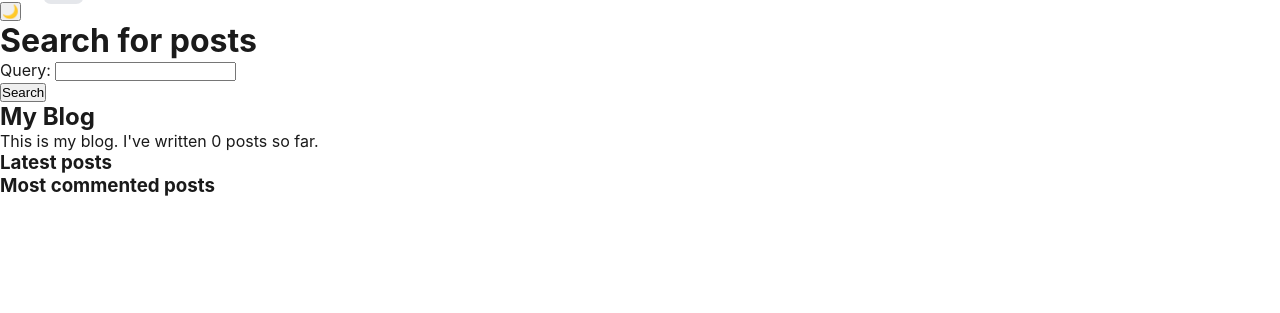
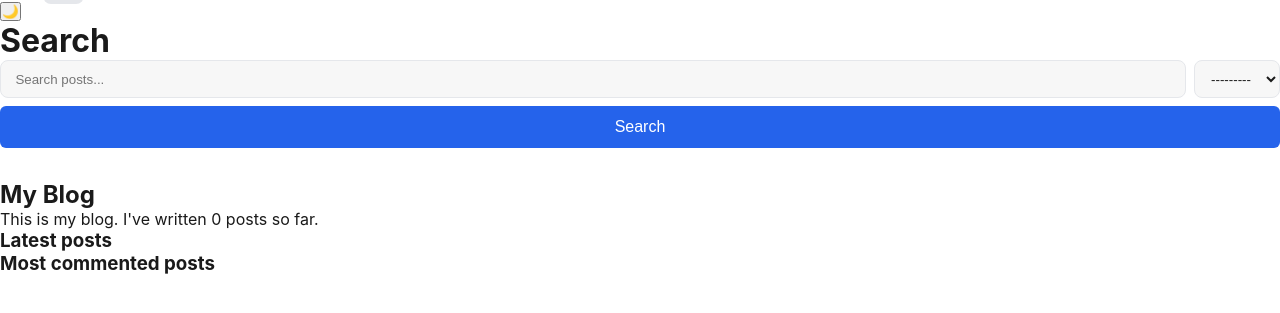
Before and after one commit to zarrush/django-blog, a Django app: page /en/blog/search/ in a window 1280 px wide. Shown: the part 40-353 px from the top of the page. Run offline with Django 4.2, Linux system fonts and the light colour scheme; the visitor is signed in with stand-in values (Sample User, id 1); data that the repository does not hold is empty; parts of the project's set-up code (start-up, migrations or seed data) failed here and were passed over.

Commit message:
feat(blog): enable pg_trgm extension for trigram search
- Add migration to activate pg_trgm PostgreSQL extension
- TrigramSimilarity now works for fuzzy title search

```diff
--- a/blog/forms.py
+++ b/blog/forms.py
@@ -5,12 +5,22 @@ CommentForm handles user comments; SearchForm handles title search.
 """
 
 from django import forms
+from django.utils.translation import gettext_lazy as _
 
-from .models import Comment
+from .models import Category, Comment
 
 
 class CommentForm(forms.ModelForm):
-    """Form for submitting a comment on a post."""
+    """Comment form with an invisible honeypot field."""
+
+    website = forms.CharField(
+        required=False,
+        label="",
+        widget=forms.TextInput(attrs={
+            "class": "hp-field", "tabindex": "-1",
+            "autocomplete": "off", "aria-hidden": "true",
+        }),
+    )
 
     class Meta:
         model = Comment
@@ -18,6 +28,17 @@ class CommentForm(forms.ModelForm):
 
 
 class SearchForm(forms.Form):
-    """Simple form for searching posts by title."""
+    """Search posts by title, optionally filtered by category."""
 
-    query = forms.CharField(max_length=100)
+    query = forms.CharField(
+        max_length=100, required=False, label=_("Search"),
+        widget=forms.TextInput(attrs={
+            "type": "search", "placeholder": _("Search posts..."),
+        }),
+    )
+    category = forms.ModelChoiceField(
+        queryset=Category.objects.all(),
+        to_field_name="slug",
+        required=False,
+        label=_("Category"),
+    )
--- a/blog/static/css/blog.css
+++ b/blog/static/css/blog.css
@@ -197,3 +197,15 @@ body { font-family: var(--font-main); }
          border: 1px solid var(--border); margin-bottom: 1rem; }
 .nav-logout { display: inline; }
 .nav-logout button { background: none; border: none; color: var(--accent); cursor: pointer; }
+
+.search-bar { display: flex; gap: .5rem; margin: 0 0 2rem; flex-wrap: wrap; }
+.search-bar input[type="search"] {
+  flex: 1; min-width: 200px; padding: .6rem .9rem;
+  border: 1px solid var(--border); border-radius: 8px;
+  background: var(--card); color: var(--text);
+}
+.search-bar select {
+  padding: .6rem .75rem; border: 1px solid var(--border);
+  border-radius: 8px; background: var(--card); color: var(--text);
+}
+.hp-field { position: absolute; left: -9999px; height: 0; overflow: hidden; }
--- a/blog/templates/blog/base.html
+++ b/blog/templates/blog/base.html
@@ -1,6 +1,8 @@
 {% load static %}
 {% load blog_tags %}
 {% load static i18n %}
+{% load cache %}
+
 <!doctype html>
 <html lang="{{ LANGUAGE_CODE }}"
       dir="{% if LANGUAGE_BIDI %}rtl{% else %}ltr{% endif %}"
@@ -21,7 +23,16 @@
     <meta name="viewport" content="width=device-width, initial-scale=1" />
 
     {# SEO: every page defines its own title and description. #}
-    <title>{% block title %}{% endblock %} | My Blog</title>
+    <title>{% block title %}{% trans "My Blog" %}{% endblock %}</title>
+    <meta name="description" content="{% block meta_description %}{% trans 'A bilingual blog about code, life and building things for the web.' %}{% endblock %}">
+    <link rel="canonical" href="{{ request.build_absolute_uri }}">
+    <meta property="og:site_name" content="{% trans 'My Blog' %}">
+    <meta property="og:title" content="{% block og_title %}{% trans 'My Blog' %}{% endblock %}">
+    <meta property="og:description" content="{% block og_description %}{% trans 'A bilingual blog about code, life and building things for the web.' %}{% endblock %}">
+    <meta property="og:type" content="{% block og_type %}website{% endblock %}">
+    <meta property="og:url" content="{{ request.build_absolute_uri }}">
+    {% block og_image %}{% endblock %}
+    <meta name="twitter:card" content="summary">
     <meta name="description"
           content="{% block description %}A personal blog about Django, Python and modern web development.{% endblock %}" />
 
@@ -76,6 +87,7 @@
     </div>
 
     <div id="sidebar">
+    {% cache 300 sidebar LANGUAGE_CODE %}
       <h2>My Blog</h2>
       <p>This is my blog. I've written {% total_posts %} posts so far.</p>
 
@@ -89,6 +101,7 @@
           <li><a href="{{ post.get_absolute_url }}">{{ post.title }}</a></li>
         {% endfor %}
       </ul>
+    {% endcache %}
     </div>
     <script>
   document.addEventListener('DOMContentLoaded', function () {
--- a/blog/templates/blog/post/detail.html
+++ b/blog/templates/blog/post/detail.html
@@ -1,5 +1,11 @@
 {% extends "blog/base.html" %}
 {% load blog_tags %}
+{% block title %}{{ post.title }}{% endblock %}
+{% block meta_description %}{{ post.excerpt|default:post.body|striptags|truncatewords:30 }}{% endblock %}
+{% block og_title %}{{ post.title }}{% endblock %}
+{% block og_description %}{{ post.excerpt|default:post.body|striptags|truncatewords:30 }}{% endblock %}
+{% block og_type %}article{% endblock %}
+{% block og_image %}{% if post.featured_image %}<meta property="og:image" content="{{ request.build_absolute_uri }}{{ post.featured_image.url }}">{% endif %}{% endblock %}
 
 {% block title %}{{ post.title }}{% endblock %}
 
--- a/blog/templates/blog/post/search.html
+++ b/blog/templates/blog/post/search.html
@@ -1,33 +1,30 @@
 {% extends "blog/base.html" %}
+{% load i18n %}
 
-{% block title %}{% if query %}Search: "{{ query }}"{% else %}Search{% endif %}{% endblock %}
+{% block title %}{% trans "Search" %}{% endblock %}
 
 {% block content %}
-    {% if query %}
-        <h1>Posts containing "{{ query }}"</h1>
-        <p>
-            {% with results.count as total_results %}
-                Found {{ total_results }} result{{ total_results|pluralize }}
-            {% endwith %}
-        </p>
+<h1>{% trans "Search" %}</h1>
 
-        {% for post in results %}
-            <article class="post">
-                <h2 class="post-title">
-                    <a href="{{ post.get_absolute_url }}">{{ post.title }}</a>
-                </h2>
-                <div class="post-body">{{ post.body|truncatewords_html:12 }}</div>
-            </article>
-        {% empty %}
-            <p>No posts found.</p>
-        {% endfor %}
+<form action="{% url 'blog:post_search' %}" method="get" class="search-bar">
+  {{ form.query }}
+  {{ form.category }}
+  <button type="submit" class="btn btn-primary">{% trans "Search" %}</button>
+</form>
 
-        <p><a href="{% url 'blog:post_search' %}">Search again</a></p>
-    {% else %}
-        <h1>Search for posts</h1>
-        <form method="get">
-            {{ form.as_p }}
-            <button type="submit">Search</button>
-        </form>
-    {% endif %}
+{% if query or category %}
+  <div class="post-grid">
+    {% for post in results %}
+      <article class="post-card">
+        <div class="post-content">
+          <h3><a href="{{ post.get_absolute_url }}">{{ post.title }}</a></h3>
+          <p class="excerpt">{{ post.excerpt|default:post.body|striptags|truncatewords:20 }}</p>
+          <div class="meta"><span>{{ post.publish|date:"M d, Y" }}</span></div>
+        </div>
+      </article>
+    {% empty %}
+      <p>{% trans "No results found. Try different keywords." %}</p>
+    {% endfor %}
+  </div>
+{% endif %}
 {% endblock %}
--- a/blog/views.py
+++ b/blog/views.py
@@ -5,10 +5,10 @@ Handles post listing (with tag/category filters), post detail,
 comments, likes, search, archive and author pages.
 """
 
-
 from django.contrib.auth import get_user_model
 from django.contrib.auth.decorators import login_required
 from django.contrib.postgres.search import TrigramSimilarity
+from django.core.cache import cache
 from django.core.paginator import Paginator
 from django.db.models import Count
 from django.shortcuts import get_object_or_404, redirect, render
@@ -26,6 +26,15 @@ POSTS_PER_PAGE = 3
 SIMILAR_POSTS_LIMIT = 4
 RELATED_POSTS_LIMIT = 3
 TRIGRAM_THRESHOLD = 0.1
+COMMENTS_PER_HOUR = 3
+
+
+def get_client_ip(request):
+    """Return the client's IP address."""
+    forwarded = request.META.get("HTTP_X_FORWARDED_FOR")
+    if forwarded:
+        return forwarded.split(",")[0].strip()
+    return request.META.get("REMOTE_ADDR")
 
 
 def post_list(request, tag_slug=None, category_slug=None):
@@ -47,16 +56,14 @@ def post_list(request, tag_slug=None, category_slug=None):
     posts = paginator.get_page(page_number)
 
     return render(request, 'blog/post/list.html', {
-        'posts': posts,
-        'tag': tag,
-        'category': category,
+        'posts': posts, 'tag': tag, 'category': category,
     })
 
 
 def post_detail(request, year, month, day, post):
     """Show a published post with comments, similar and related posts."""
     post = get_object_or_404(
-        Post,
+        Post.published.select_related('author').prefetch_related('tags', 'categories'),
         status=Post.Status.PUBLISHED,
         slug=post,
         publish__year=year,
@@ -66,28 +73,25 @@ def post_detail(request, year, month, day, post):
     comments = post.comments.filter(active=True)
     form = CommentForm()
 
-    # Posts sharing the most tags with the current one.
     post_tag_ids = post.tags.values_list('id', flat=True)
     similar_posts = (
         Post.published.filter(tags__in=post_tag_ids)
         .exclude(id=post.id)
         .annotate(same_tags=Count('tags'))
-        .order_by('-same_tags', '-publish')[:SIMILAR_POSTS_LIMIT]
+        .order_by('-same_tags', '-publish')
+        .select_related('author')[:SIMILAR_POSTS_LIMIT]
     )
-    # Posts from the same categories.
     related_posts = (
         Post.published.filter(categories__in=post.categories.all())
         .exclude(id=post.id)
-        .order_by('-publish')[:RELATED_POSTS_LIMIT]
+        .order_by('-publish')
+        .select_related('author')[:RELATED_POSTS_LIMIT]
     )
     liked = request.user.is_authenticated and post.likes.filter(user=request.user).exists()
 
     return render(request, 'blog/post/detail.html', {
-        'post': post,
-        'comments': comments,
-        'form': form,
-        'similar_posts': similar_posts,
-        'related_posts': related_posts,
+        'post': post, 'comments': comments, 'form': form,
+        'similar_posts': similar_posts, 'related_posts': related_posts,
         'liked': liked,
     })
 
@@ -105,48 +109,61 @@ def post_like(request, post_id):
 
 @require_POST
 def post_comment(request, post_id):
-    """Handle a new comment submission on a published post."""
+    """Handle a new comment with honeypot + rate-limit + moderation."""
     post = get_object_or_404(Post, id=post_id, status=Post.Status.PUBLISHED)
-
-    comment = None
     form = CommentForm(data=request.POST)
 
     if form.is_valid():
+        # Honeypot: bots fill it, humans never see it.
+        if form.cleaned_data.get("website"):
+            return redirect(post.get_absolute_url())
+
+        # Rate limit per IP.
+        key = f"comment-rate:{get_client_ip(request)}"
+        attempts = cache.get(key, 0)
+        if attempts >= COMMENTS_PER_HOUR:
+            return redirect(post.get_absolute_url())
+
         comment = form.save(commit=False)
         comment.post = post
+        # Simple moderation: many links => hold for review.
+        if comment.body.lower().count("http") >= 3:
+            comment.active = False
         comment.save()
+        cache.set(key, attempts + 1, 3600)
+
         return render(request, 'blog/post/comment.html', {
-            'post': post,
-            'form': form,
-            'comment': comment,
+            'post': post, 'form': form, 'comment': comment,
         })
 
-    # Invalid submissions fall back to the post page.
     return redirect(post.get_absolute_url())
 
 
 def post_search(request):
-    """Search published posts by title using trigram similarity."""
-    form = SearchForm()
+    """Search published posts by title, optionally within a category."""
+    form = SearchForm(request.GET or None)
     query = None
+    category = None
     results = []
 
-    if 'query' in request.GET:
-        form = SearchForm(request.GET)
-        if form.is_valid():
-            query = form.cleaned_data['query']
-            results = (
-                Post.published.annotate(
-                    similarity=TrigramSimilarity('title', query),
-                )
+    if form.is_valid():
+        query = form.cleaned_data.get("query")
+        category = form.cleaned_data.get("category")
+        qs = Post.published.select_related('author').prefetch_related('tags', 'categories')
+        if category:
+            qs = qs.filter(categories=category)
+        if query:
+            qs = (
+                qs.annotate(similarity=TrigramSimilarity('title', query))
                 .filter(similarity__gt=TRIGRAM_THRESHOLD)
                 .order_by('-similarity')
             )
+        elif category:
+            qs = qs.order_by('-publish')
+        results = qs
 
     return render(request, 'blog/post/search.html', {
-        'form': form,
-        'query': query,
-        'results': results,
+        'form': form, 'query': query, 'category': category, 'results': results,
     })
 
 
@@ -159,7 +176,7 @@ def post_archive(request):
             'posts': Post.published.filter(
                 publish__year=month_date.year,
                 publish__month=month_date.month,
-            ),
+            ).select_related('author'),
         }
         for month_date in months
     ]
@@ -169,15 +186,14 @@ def post_archive(request):
 def author_page(request, author_id):
     """Display all posts by a specific author."""
     author = get_object_or_404(User, id=author_id)
-    posts = Post.published.filter(author=author)
+    posts = (
+        Post.published.filter(author=author)
+        .select_related('author')
+        .prefetch_related('tags', 'categories')
+    )
+    paginator = Paginator(posts, 10)
+    page_obj = paginator.get_page(request.GET.get('page'))
 
-    # pagination اگه داری
-    paginator = Paginator(posts, 10)
-    page_number = request.GET.get('page')
-    page_obj = paginator.get_page(page_number)
-
-    context = {
-        'author': author,
-        'posts': page_obj,
-    }
-    return render(request, 'blog/post/author.html', context)
+    return render(request, 'blog/post/author.html', {
+        'author': author, 'posts': page_obj,
+    })
```
Also changed, not shown: blog/templates/blog/post/include/comment_form.html (+5 -6 lines), pages/templates/pages/home.html (+11 -0 lines), blog/migrations/0008_enable_trigram_extension.py (added).
